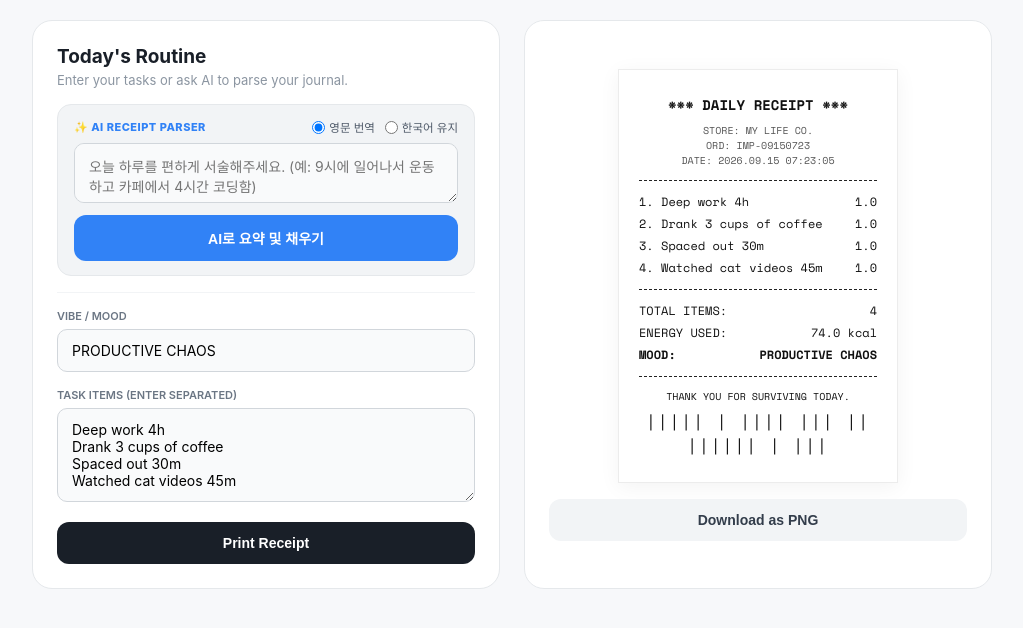
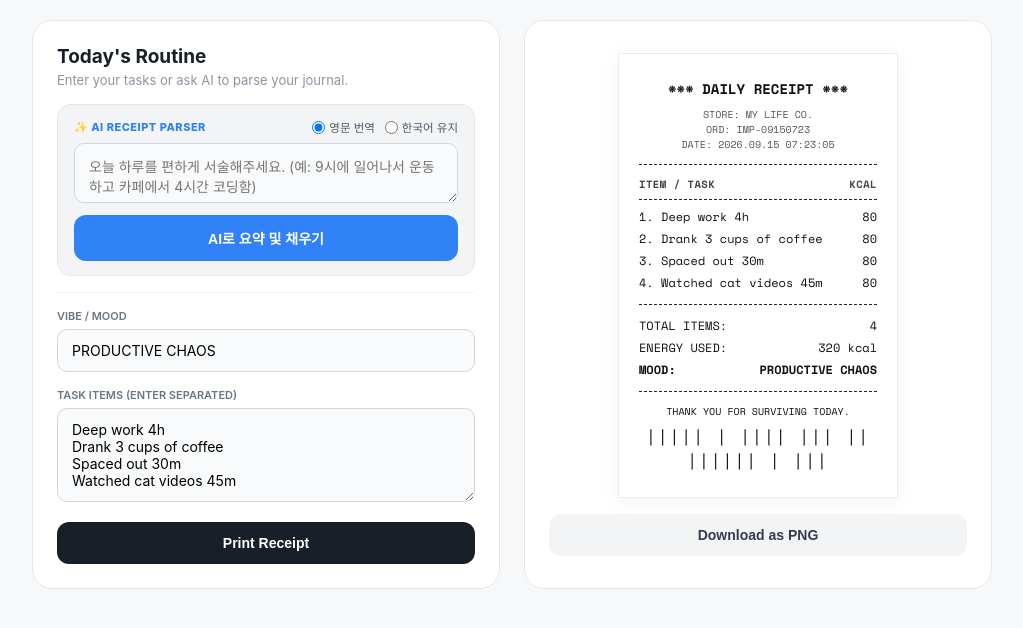
Before and after one commit to kimminniegu/FLASK_RECEIPT, a Flask app: page / in a window 1280 px wide. Shown: the part 153-781 px from the top of the page, without its empty margins (128-1151 px from the left). Run offline with Flask 3, Linux system fonts and the light colour scheme; some web fonts are replaced.

Commit message:
칼로리 계산 및 텍스트콘

```diff
--- a/app.py
+++ b/app.py
@@ -1,5 +1,6 @@
 import os
 import json
+import re
 from flask import Flask, render_template, request, jsonify
 from datetime import datetime
 from dotenv import load_dotenv
@@ -14,28 +15,49 @@ client = OpenAI(api_key=os.getenv("OPENAI_API_KEY"))
 def index():
     return render_template('index.html')
 
-# 영수증 수치 연산 엔드포인트
+# 1. 영수증 렌더링 API (수동 입력 및 계산 지원)
 @app.route('/api/generate-receipt', methods=['POST'])
 def generate_receipt():
     data = request.json or {}
-    tasks = data.get('tasks', [])
-    mood = data.get('mood', 'NEUTRAL')
+    raw_items = data.get('items', [])
+    mood = data.get('mood', '😐 NEUTRAL')
 
-    total_items = len(tasks)
+    processed_items = []
+    total_energy = 0
+
+    # 항목별 텍스트와 칼로리 처리 (예: "Deep work 4h (320)" 또는 단순 "Deep work 4h")
+    for item in raw_items:
+        if isinstance(item, dict):
+            task = item.get('task', '')
+            energy = int(item.get('energy', 50))
+        else:
+            task_str = str(item).strip()
+            # 괄호 안의 숫자(kcal) 파싱 시도
+            match = re.search(r'\((\d+)\s*(kcal)?\)', task_str, re.IGNORECASE)
+            if match:
+                energy = int(match.group(1))
+                task = re.sub(r'\(.*?\)', '', task_str).strip()
+            else:
+                task = task_str
+                energy = 80 # 기본값
+
+        processed_items.append({'task': task, 'energy': energy})
+        total_energy += energy
+
+    total_items = len(processed_items)
     formatted_time = datetime.now().strftime("%Y.%m.%d %H:%M:%S")
-    energy_used = total_items * 18.5
 
     return jsonify({
         'status': 'success',
         'timestamp': formatted_time,
-        'tasks': tasks,
+        'items': processed_items,
         'mood': mood,
         'total_items': total_items,
-        'energy_used': f"{energy_used:.1f} kcal",
+        'total_energy': f"{total_energy} kcal",
         'order_id': f"IMP-{datetime.now().strftime('%m%d%H%M')}"
     })
 
-# OpenAI 일과 요약 및 번역 엔드포인트
+# 2. OpenAI 기반 일과 요약, 칼로리 추정 및 표정 Mood 추출
 @app.route('/api/ai-summarize', methods=['POST'])
 def ai_summarize():
     data = request.json or {}
@@ -58,12 +80,16 @@ User's story about today:
 
 Instructions:
 1. Extract 3 to 6 key specific action items / events from the story.
-2. Formulate a short, punchy 1-3 word mood summary (e.g., 'COFFEE OVERLOAD', 'PEACEFUL CALM', 'CHAOTIC PRODUCTIVE').
-3. {lang_instruction}
-4. Respond ONLY with valid JSON matching this exact structure:
+2. For each task, estimate a realistic energy/calorie expenditure (integer only, e.g., intensive studying/work: 250~450, exercise: 300~600, coffee/eating: 20~50, chilling/scrolling: 30~80).
+3. Formulate a short, punchy 1-3 word mood summary WITH A MATCHING FACIAL EXPRESSION / EMOJI at the beginning (e.g., '⚡ PRODUCTIVE CHAOS', '😴 SLEEPY SURVIVOR', '🫠 BURNT OUT', '☕ CAFFEINE POWER', '🧘 CALM & MINDFUL', '🔥 ON FIRE').
+4. {lang_instruction}
+5. Respond ONLY with valid JSON matching this exact structure:
 {{
-    "mood": "EXTRACTED_MOOD",
-    "tasks": ["Task 1", "Task 2", "Task 3"]
+    "mood": "EMOJI + EXTRACTED_MOOD",
+    "items": [
+        {{"task": "Task description", "energy": 320}},
+        {{"task": "Task description", "energy": 45}}
+    ]
 }}
 """
 
--- a/static/css/style.css
+++ b/static/css/style.css
@@ -262,6 +262,18 @@ input[type="text"]:focus, textarea:focus {
 .divider-dashed {
     border-top: 1px dashed #222;
     margin: 12px 0;
+}
+.divider-dashed.tight {
+    margin: 6px 0 8px 0;
+}
+
+.receipt-column-header {
+    display: flex;
+    justify-content: space-between;
+    font-size: 10.5px;
+    font-weight: 700;
+    color: #444;
+    letter-spacing: 0.5px;
 }
 
 .receipt-body .row, .receipt-summary .row {
--- a/static/js/main.js
+++ b/static/js/main.js
@@ -1,5 +1,5 @@
 document.addEventListener('DOMContentLoaded', () => {
-    // 1. 탭 전환
+    // 1. 탭 전환 (영수증 <-> 생각 티켓)
     const tabBtns = document.querySelectorAll('.tab-btn');
     const sections = document.querySelectorAll('.content-section');
 
@@ -14,33 +14,38 @@ document.addEventListener('DOMContentLoaded', () => {
         });
     });
 
-    // 2. 영수증 렌더링
+    // 2. 영수증 렌더링 (칼로리 및 텍스트콘 Mood 반영)
     const btnRenderReceipt = document.getElementById('btn-render-receipt');
     btnRenderReceipt.addEventListener('click', async () => {
-        const mood = document.getElementById('receipt-mood').value;
+        const mood = document.getElementById('receipt-mood').value || '( •̀_•́) PRODUCTIVE';
         const taskText = document.getElementById('receipt-tasks').value;
-        const tasks = taskText.split('\n').map(t => t.trim()).filter(t => t.length > 0);
+        const rawLines = taskText.split('\n').map(t => t.trim()).filter(t => t.length > 0);
 
         try {
             const res = await fetch('/api/generate-receipt', {
                 method: 'POST',
                 headers: { 'Content-Type': 'application/json' },
-                body: JSON.stringify({ mood, tasks })
+                body: JSON.stringify({ mood, items: rawLines })
             });
             const data = await res.json();
 
             document.getElementById('rcpt-order-id').innerText = `ORD: ${data.order_id}`;
             document.getElementById('rcpt-date').innerText = `DATE: ${data.timestamp}`;
             document.getElementById('rcpt-count').innerText = data.total_items;
-            document.getElementById('rcpt-energy').innerText = data.energy_used;
-            document.getElementById('rcpt-mood-text').innerText = data.mood.toUpperCase();
+            document.getElementById('rcpt-energy').innerText = data.total_energy;
+            document.getElementById('rcpt-mood-text').innerText = data.mood;
 
             const itemList = document.getElementById('rcpt-item-list');
             itemList.innerHTML = '';
-            data.tasks.forEach((item, idx) => {
+            data.items.forEach((item, idx) => {
                 const row = document.createElement('div');
                 row.className = 'row';
-                row.innerHTML = `<span>${idx + 1}. ${item}</span><span>1.0</span>`;
+                row.innerHTML = `
+                    <span style="overflow: hidden; text-overflow: ellipsis; white-space: nowrap; max-width: 200px;">
+                        ${idx + 1}. ${item.task}
+                    </span>
+                    <span>${item.energy}</span>
+                `;
                 itemList.appendChild(row);
             });
         } catch (err) {
@@ -48,10 +53,10 @@ document.addEventListener('DOMContentLoaded', () => {
         }
     });
 
-    // 초기 영수증 1회 렌더링
+    // 화면 시작 시 초기 영수증 1회 자동 렌더링
     btnRenderReceipt.click();
 
-    // 3. AI 파서 연동
+    // 3. AI 파서 연동 (AI 요약 + 칼로리 추정 + 아스키 표정 생성)
     const btnAiParse = document.getElementById('btn-ai-parse');
     btnAiParse.addEventListener('click', async () => {
         const chatInput = document.getElementById('ai-chat-input').value.trim();
@@ -79,10 +84,13 @@ document.addEventListener('DOMContentLoaded', () => {
                 return;
             }
 
+            // 인풋 박스에 선 표정 포함 Mood 및 "항목 (칼로리)" 형식으로 자동 채우기
             document.getElementById('receipt-mood').value = data.mood;
-            document.getElementById('receipt-tasks').value = data.tasks.join('\n');
+            document.getElementById('receipt-tasks').value = data.items
+                .map(item => `${item.task} (${item.energy})`)
+                .join('\n');
 
-            // 영수증 자동 업데이트
+            // 영수증 자동 업데이트 실행
             btnRenderReceipt.click();
 
         } catch (err) {
@@ -93,7 +101,7 @@ document.addEventListener('DOMContentLoaded', () => {
         }
     });
 
-// 4. 생각 티켓 렌더링
+    // 4. 생각 티켓 렌더링 (기본값: YOUR_NAME / HELLO, WORLD!)
     const btnRenderTicket = document.getElementById('btn-render-ticket');
     btnRenderTicket.addEventListener('click', () => {
         const name = document.getElementById('ticket-name').value.trim() || 'YOUR_NAME';
@@ -104,7 +112,7 @@ document.addEventListener('DOMContentLoaded', () => {
         document.getElementById('tkt-msg').innerText = `"${thought}"`;
     });
 
-    // 5. 이미지 다운로드 함수 (투명도 지원)
+    // 5. 고화질 이미지 다운로드 함수 (html2canvas)
     function setupDownload(btnId, targetId, fileName) {
         document.getElementById(btnId).addEventListener('click', () => {
             const target = document.getElementById(targetId);
--- a/templates/index.html
+++ b/templates/index.html
@@ -67,6 +67,7 @@ Watched cat videos 45m</textarea>
 
                 <!-- 영수증 프리뷰 -->
                 <div class="card preview-panel">
+                    <!-- 영수증 프리뷰 -->
                     <div class="receipt-container" id="receipt-target">
                         <div class="receipt-header">
                             <div class="receipt-logo">*** DAILY RECEIPT ***</div>
@@ -74,20 +75,35 @@ Watched cat videos 45m</textarea>
                             <p class="meta-line" id="rcpt-order-id">ORD: IMP-09151430</p>
                             <p class="meta-line" id="rcpt-date">DATE: 2026.09.15 14:30:00</p>
                         </div>
+
                         <div class="divider-dashed"></div>
+
+                        <!-- [추가] 컬럼 헤더 -->
+                        <div class="receipt-column-header">
+                            <span>ITEM / TASK</span>
+                            <span>KCAL</span>
+                        </div>
+                        <div class="divider-dashed tight"></div>
+
+                        <!-- 항목 리스트 -->
                         <div class="receipt-body" id="rcpt-item-list"></div>
+
                         <div class="divider-dashed"></div>
+
+                        <!-- 요약 섹션 -->
                         <div class="receipt-summary">
                             <div class="row"><span>TOTAL ITEMS:</span><span id="rcpt-count">4</span></div>
-                            <div class="row"><span>ENERGY USED:</span><span id="rcpt-energy">74.0 kcal</span></div>
-                            <div class="row font-bold"><span>MOOD:</span><span id="rcpt-mood-text">PRODUCTIVE CHAOS</span></div>
+                            <div class="row"><span>ENERGY USED:</span><span id="rcpt-energy">680 kcal</span></div>
+                            <div class="row font-bold"><span>MOOD:</span><span id="rcpt-mood-text">⚡ PRODUCTIVE CHAOS</span></div>
                         </div>
+
                         <div class="divider-dashed"></div>
                         <div class="receipt-footer">
                             <p>THANK YOU FOR SURVIVING TODAY.</p>
                             <div class="barcode">||||| | |||| ||| || |||||| | |||</div>
                         </div>
                     </div>
+
                     <button class="btn secondary-btn" id="btn-download-receipt">Download as PNG</button>
                 </div>
             </div>
```
